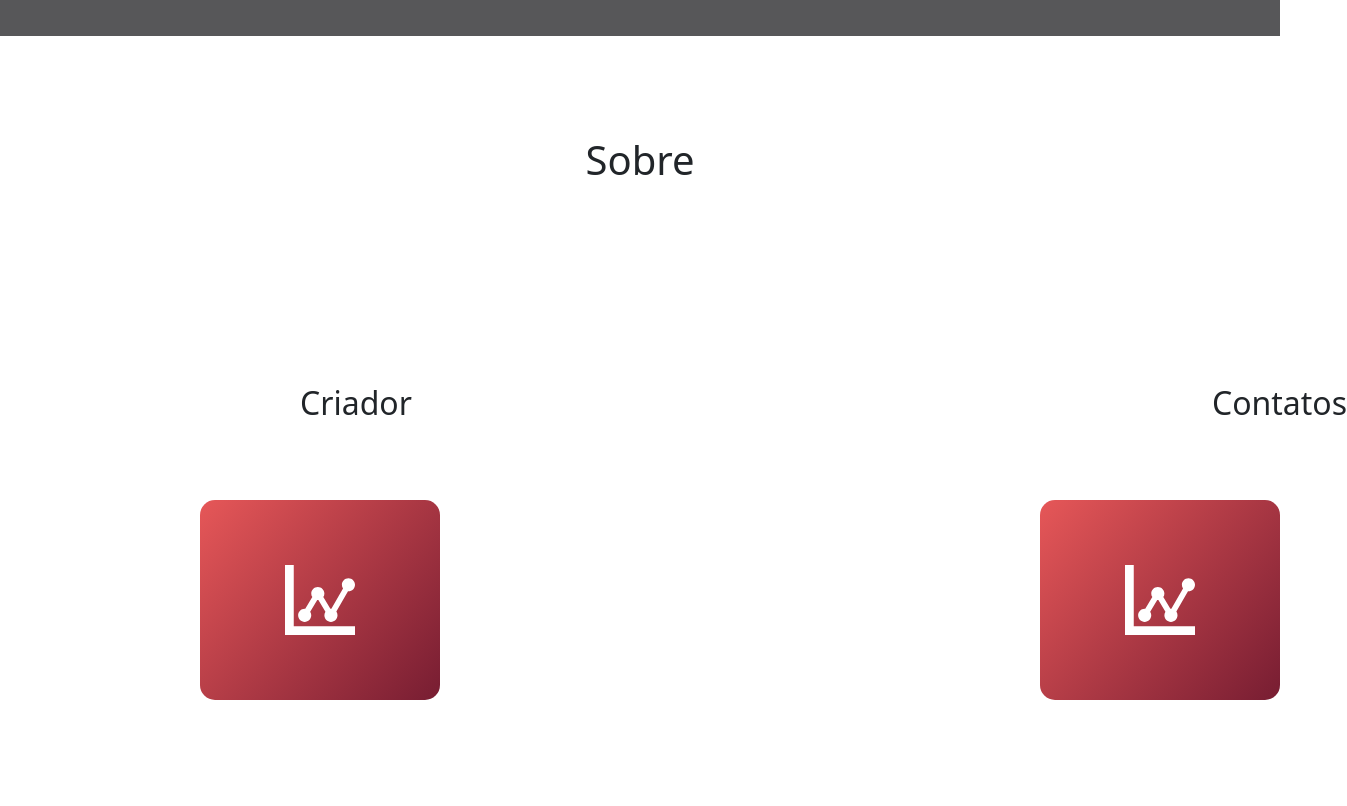
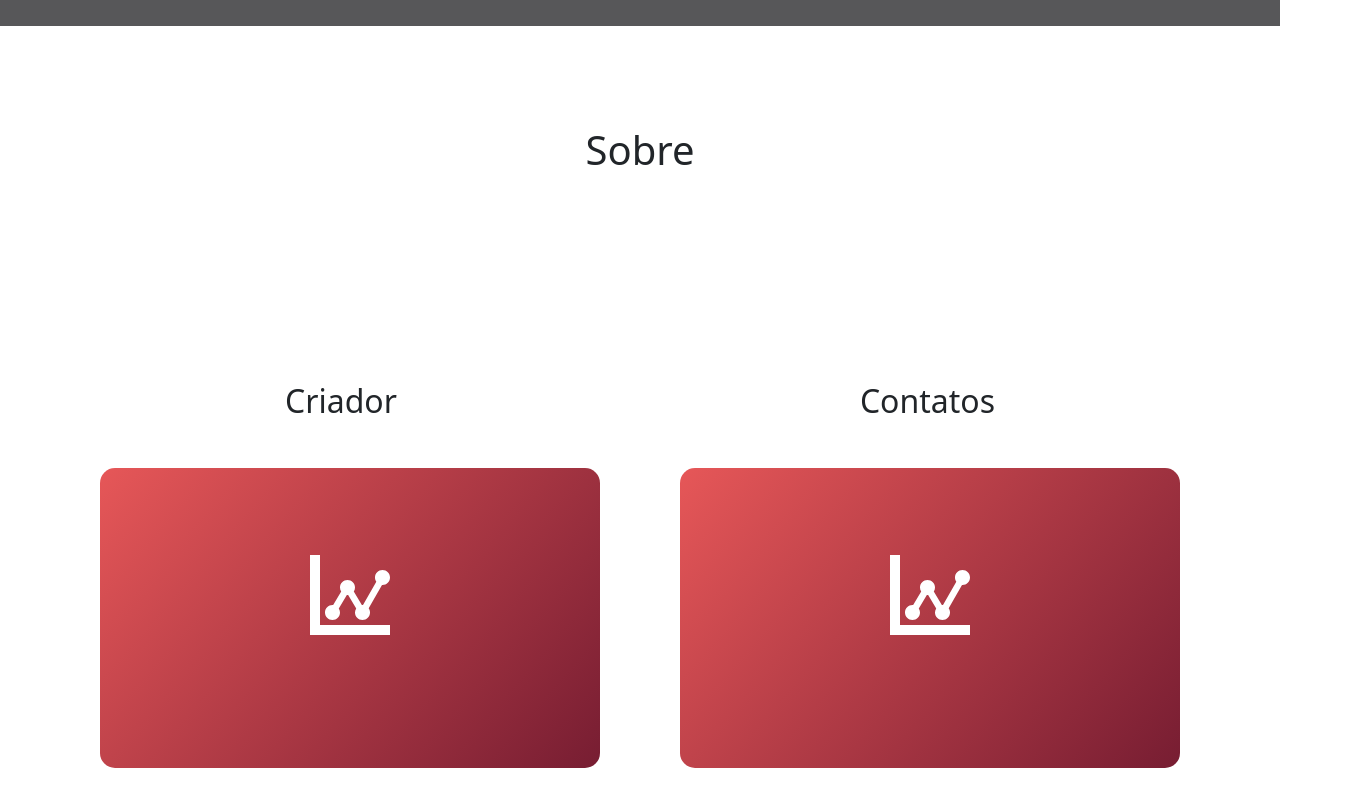
Before and after one commit to luishenriqueabc/PJ2react, a React (Create React App) app: page / in a window 1280 px wide. Shown: the part 920-1726 px from the top of the page, 1347 px wide, since content can reach past the window. Built offline with nearby package versions, Linux system fonts and the light colour scheme.

Commit message:
Ajustes e introdução ao Confirm

```diff
--- a/src/components/Header.css
+++ b/src/components/Header.css
@@ -7,12 +7,14 @@
 }
 
 .Menu{
-    padding-top:50px;
+
     height:350px;
     background-color: #1d1d1fbd;
     display: flex;
-    justify-content: space-evenly;
-    text-align: center;
+    justify-content: space-between;
+    padding: 0 100px;
+    padding-top:50px;
+
 
 }
 .Logo{
--- a/src/components/Planilha.js
+++ b/src/components/Planilha.js
@@ -33,7 +33,14 @@ const Planilha = () => {
       });
       }
 
-
+      function confirmAction() {
+        let confirmAction = confirm("Are you sure to execute this action?");
+        if (confirmAction) {
+          alert("Action successfully executed");
+        } else {
+          alert("Action canceled");
+        }
+      }
 
     return (
     <>
--- a/src/components/Sobre.css
+++ b/src/components/Sobre.css
@@ -5,27 +5,28 @@ margin-top: 100px;
 }
 .Sobre h1{
     font-weight: lighter;
+    padding-bottom: 200px;;
 }
 .Creditos{
     display: flex;
-    gap:800px;
-    margin-left: 300px;
-    margin-top:200px;
+    justify-content: space-between;
+    padding:0 285px;
+    margin-bottom:40px;
 }
 .Creditos h2{
     font-weight: lighter;
 }
 .Cards{
     display: flex;
-    gap:600px;
-    margin-left: 200px;
-    margin-top:70px;
-    margin-bottom:300px;
+    justify-content: space-between;
+    padding:0 100px;
+    padding-bottom:100px ;
+
 }
 .card__giratorio {
     background-color: transparent;
-    width: 300px;
-    height: 200px;
+    width: 500px;
+    height: 300px;
     perspective: 1000px;
 }
 
@@ -36,6 +37,7 @@ margin-top: 100px;
     text-align: center;
     transition: transform 0.8s;
     transform-style: preserve-3d;
+
 }
 
 .card__giratorio:hover .card__giratorio-conteudo {
@@ -44,6 +46,7 @@ margin-top: 100px;
 
 .card__giratorio-conteudo--frente,
 .card__giratorio-conteudo--traseira {
+    padding-bottom: 50px;;
     position: absolute;
     width: 100%;
     height: 100%;
@@ -62,7 +65,7 @@ margin-top: 100px;
     background: linear-gradient(-229deg, #E65758, #771D32);
 }
 .card__giratorio-conteudo--frente p{
-    font-size: 70px;
+    font-size: 80px;
     color: white;
 }
 
@@ -70,9 +73,10 @@ margin-top: 100px;
     background: linear-gradient(229deg, #E65758, #771D32);
     color: white;
     transform: rotateY(180deg);
+
 }
 .card__giratorio-conteudo--traseira h1{
-    padding-bottom: 40px;
+    padding-bottom: 30px;
 
 }
 
@@ -86,6 +90,7 @@ margin-top: 100px;
     font-size: 1.7rem;
 }
 
+
 .logo {
     width: 50px;
     height: 50px;
--- a/src/components/Sobre.js
+++ b/src/components/Sobre.js
@@ -11,7 +11,7 @@ const Sobre = () =>{
     <h1>Sobre</h1>
 </div>
 <div className="Creditos">
-    <h2>Criador</h2>
+    <h2> Criador</h2>
     <h2>Contatos</h2>
 </div>
         </>
@@ -36,7 +36,7 @@ const Sobre = () =>{
                 <p><ImStatsDots/></p>
             </div>
             <div className="card__giratorio-conteudo--traseira">
-            <div className="mb-2 pb-1 pt-3">
+            <div className="mb-2 pb-1 pt-3 justify-content-around">
             <Button variant="dark" size="lg">
             Linkdin
             </Button>{' '}
--- a/src/pages/PaginaContas.css
+++ b/src/pages/PaginaContas.css
@@ -97,9 +97,10 @@ Form{
 .Resultado{
 background-color: rgba(0, 0, 0, 0.295);
 border-radius: 50px;
-width:600px;
+width:800px;
 height:420px;
 margin-top:5px;
+margin-left: 10px;;
 }
 
 .Resultado h3{
--- a/src/pages/PaginaContas.js
+++ b/src/pages/PaginaContas.js
@@ -1,7 +1,7 @@
 import './PaginaContas.css';
 import {BiArrowBack} from 'react-icons/bi'
 import { useNavigate } from 'react-router-dom';
-import Planilhas from '../components/Planilha';
+
 // import {useEffect, useRef, useState, useCallback} from 'react'
 import { useState, useRef } from 'react';
 
@@ -157,7 +157,7 @@ const Navigate = useNavigate();
      */}
      </div>
 
-      <Planilhas />
+
       </div>
 
 
```
